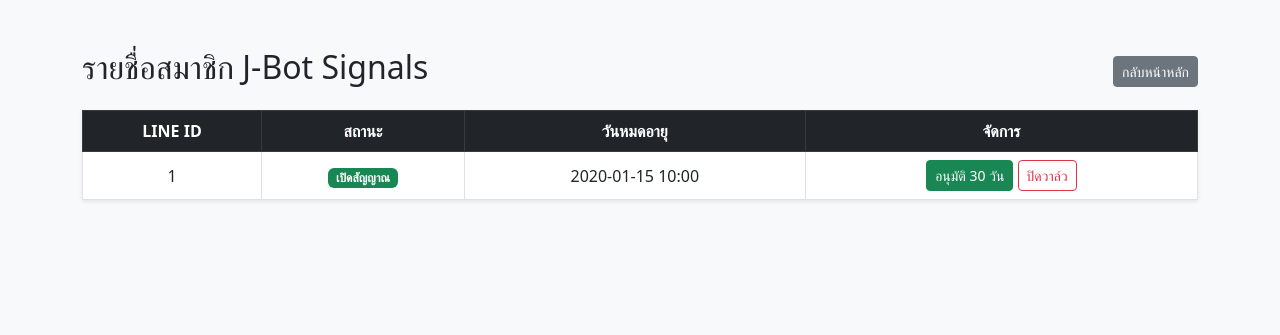
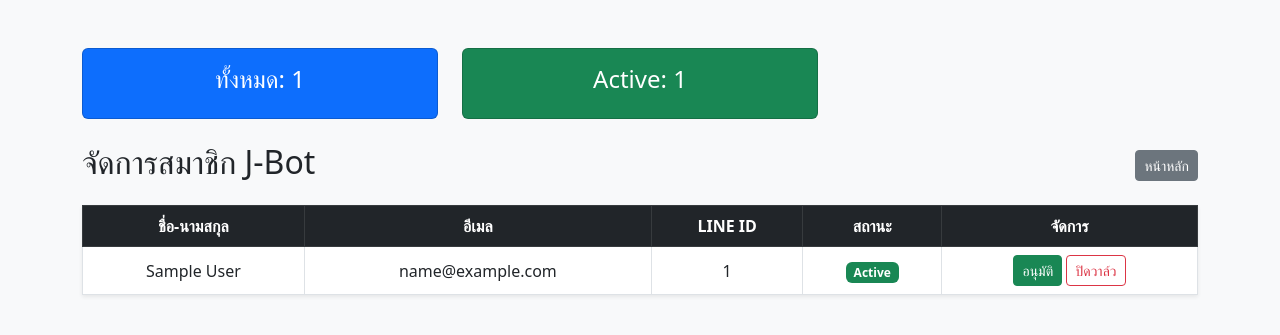
Before and after one commit to jirayuwannagul-tech/jbot-signals, a Flask app: page /admin/dashboard in a window 1280 px wide. Shown: the top 335 px of the page. Run offline with Flask 3, Linux system fonts and the light colour scheme; tables that the repository leaves empty hold one stand-in row (values such as "Sample post").

Commit message:
Update app.py with Admin Bot and Tokens

```diff
--- a/app.py
+++ b/app.py
@@ -1,58 +1,101 @@
-from flask import Flask, render_template, request, redirect, url_for
+from flask import Flask, render_template, request, redirect, url_for, abort
 from flask_sqlalchemy import SQLAlchemy
 from datetime import datetime, timedelta
 import os
+import requests
 
 app = Flask(__name__)
 
-# 1. ตั้งค่าฐานข้อมูลสมาชิก (สร้างไฟล์ชื่อ jbot_members.db อัตโนมัติ)
+# --- 1. ตั้งค่ากุญแจ LINE (พี่เอา Token ที่ก๊อปมาวางตรงนี้) ---
+LINE_CHANNEL_ACCESS_TOKEN = 'วาง Access Token ยาวๆ ตรงนี้'
+LINE_CHANNEL_SECRET = 'วาง Channel Secret ตรงนี้'
+
+# --- 2. ตั้งค่าระบบฐานข้อมูล ---
 app.config['SQLALCHEMY_DATABASE_URI'] = 'sqlite:///jbot_members.db'
 app.config['SQLALCHEMY_TRACK_MODIFICATIONS'] = False
 db = SQLAlchemy(app)
 
-# 2. สร้างโครงสร้างตารางสมุดจดชื่อสมาชิก
+# โครงสร้างฐานข้อมูลสมาชิก
 class Member(db.Model):
     id = db.Column(db.Integer, primary_key=True)
     line_id = db.Column(db.String(100), unique=True, nullable=False)
+    name = db.Column(db.String(100))
+    email = db.Column(db.String(100))
     expiry_date = db.Column(db.DateTime, nullable=False)
-    is_active = db.Column(db.Boolean, default=False) # วาล์วเปิด-ปิดสัญญาณ
+    is_active = db.Column(db.Boolean, default=False)
 
-# สร้างฐานข้อมูลทันทีเมื่อรันแอป
 with app.app_context():
     db.create_all()
 
-# --- หน้าบ้าน (สำหรับลูกค้า) ---
+# --- 3. ฟังก์ชันบอทแอดมิน (ส่งข้อความหาลูกค้า) ---
+def send_line_message(user_id, text):
+    url = 'https://api.line.me/v2/bot/message/push'
+    headers = {
+        'Content-Type': 'application/json',
+        'Authorization': f'Bearer {LINE_CHANNEL_ACCESS_TOKEN}'
+    }
+    payload = {
+        'to': user_id,
+        'messages': [{'type': 'text', 'text': text}]
+    }
+    requests.post(url, headers=headers, json=payload)
+
+# Webhook สำหรับรับข้อมูลจาก LINE
+@app.route("/callback/admin", methods=['POST'])
+def callback():
+    body = request.get_json()
+    if not body or 'events' not in body: return 'OK'
+
+    for event in body['events']:
+        if event['type'] == 'message':
+            user_id = event['source']['userId']
+            msg_text = event['message'].get('text', '')
+
+            # ถ้าลูกค้าทักมาครั้งแรก ให้ส่งวิธีชำระเงิน
+            reply_text = "สวัสดีครับ J-Bot ยินดีต้อนรับ!\nกรุณาโอนเงิน 490 บาทมาที่\nกสิกรไทย: 024-3-44305-9\nจิรายุ วรรณกุล\nแล้วส่งรูปสลิปพร้อมพิมพ์ 'แจ้งโอน' ครับ"
+
+            # ตรวจสอบเบื้องต้น (แบบง่าย) ถ้าลูกค้าบอกแจ้งโอน ให้สร้างชื่อในตารางรอไว้
+            if 'แจ้งโอน' in msg_text:
+                existing = Member.query.filter_by(line_id=user_id).first()
+                if not existing:
+                    new_member = Member(line_id=user_id, expiry_date=datetime.now(), is_active=False)
+                    db.session.add(new_member)
+                    db.session.commit()
+                reply_text = "ได้รับเรื่องแล้วครับ แอดมินจะรีบตรวจสอบสลิปและอนุมัติให้ภายใน 15 นาทีครับ"
+
+            send_line_message(user_id, reply_text)
+    return 'OK'
+
+# --- 4. หน้าเว็บจัดการสมาชิก (Admin Dashboard) ---
 @app.route('/')
 def home():
     return render_template('index.html')
 
-# --- หน้าแอดมิน (สำหรับคุณจัดการสมาชิก) ---
 @app.route('/admin/dashboard')
 def admin_dashboard():
-    # ดึงรายชื่อสมาชิกทั้งหมดจากฐานข้อมูลมาแสดงผล
     members = Member.query.all()
-    return render_template('admin.html', members=members)
+    return render_template('admin.html', members=members, now=datetime.now())
 
-if __name__ == '__main__':
-    port = int(os.environ.get("PORT", 5000))
-    app.run(host='0.0.0.0', port=port)
-
-    # ฟังก์ชันสำหรับ "เปิดวาล์ว" และ "เพิ่มวันหมดอายุ"
 @app.route('/admin/approve/<int:member_id>')
 def approve_member(member_id):
     member = Member.query.get(member_id)
     if member:
         member.is_active = True
-        # ตั้งวันหมดอายุเป็น 30 วันนับจากตอนนี้
         member.expiry_date = datetime.now() + timedelta(days=30)
         db.session.commit()
+        # แจ้งเตือนลูกค้าผ่านบอททันทีเมื่ออนุมัติ
+        send_line_message(member.line_id, "✅ อนุมัติเรียบร้อย! คุณเริ่มรับสัญญาณได้ทันทีครับ\nแอดบอทจ่าที่นี่: [ลิงก์บอทจ่า]")
     return redirect(url_for('admin_dashboard'))
 
-# ฟังก์ชันสำหรับ "ปิดวาล์ว" (ตัดสัญญาณ)
 @app.route('/admin/block/<int:member_id>')
 def block_member(member_id):
     member = Member.query.get(member_id)
     if member:
         member.is_active = False
         db.session.commit()
+        send_line_message(member.line_id, "❌ สัญญาณของคุณถูกปิดชั่วคราว โปรดติดต่อแอดมินครับ")
     return redirect(url_for('admin_dashboard'))
+
+if __name__ == '__main__':
+    port = int(os.environ.get("PORT", 5000))
+    app.run(host='0.0.0.0', port=port)
--- a/templates/admin.html
+++ b/templates/admin.html
@@ -7,48 +7,51 @@
 </head>
 <body class="bg-light">
     <div class="container mt-5">
+    <div class="row mb-4">
+        <div class="col-md-4">
+            <div class="card bg-primary text-white text-center p-3">
+                <h4>ทั้งหมด: {{ members|length }}</h4>
+            </div>
+        </div>
+        <div class="col-md-4">
+            <div class="card bg-success text-white text-center p-3">
+                <h4>Active: {{ members|selectattr('is_active', 'equalto', True)|list|length }}</h4>
+            </div>
+        </div>
+    </div>
+
     <div class="d-flex justify-content-between align-items-center">
-            <h2>รายชื่อสมาชิก J-Bot Signals</h2>
-            <a href="/" class="btn btn-secondary btn-sm">กลับหน้าหลัก</a>
+        <h2>จัดการสมาชิก J-Bot</h2>
+        <a href="/" class="btn btn-secondary btn-sm">หน้าหลัก</a>
     </div>
 
     <table class="table table-bordered bg-white shadow-sm mt-3">
         <thead class="table-dark text-center">
             <tr>
+                <th>ชื่อ-นามสกุล</th>
+                <th>อีเมล</th>
                 <th>LINE ID</th>
                 <th>สถานะ</th>
-                    <th>วันหมดอายุ</th>
                 <th>จัดการ</th>
             </tr>
         </thead>
         <tbody>
             {% for member in members %}
             <tr class="text-center align-middle">
-                    <td>{{ member.line_id }}</td>
+                <td>{{ member.name }}</td> <td>{{ member.email }}</td> <td>{{ member.line_id }}</td>
                 <td>
                     {% if member.is_active %}
-                            <span class="badge bg-success">เปิดสัญญาณ</span>
+                        <span class="badge bg-success">Active</span>
                     {% else %}
-                            <span class="badge bg-danger">ปิดสัญญาณ</span>
-                        {% if member.expiry_date < now %} (หมดอายุ) {% endif %}
+                        <span class="badge bg-danger">Expired</span>
                     {% endif %}
                 </td>
-                    <td>{{ member.expiry_date.strftime('%Y-%m-%d %H:%M') }}</td>
                 <td>
-                        <a href="{{ url_for('approve_member', member_id=member.id) }}"
-                           class="btn btn-success btn-sm">อนุมัติ 30 วัน</a>
-
-                        <a href="{{ url_for('block_member', member_id=member.id) }}"
-                           class="btn btn-outline-danger btn-sm">ปิดวาล์ว</a>
+                    <a href="{{ url_for('approve_member', member_id=member.id) }}" class="btn btn-success btn-sm">อนุมัติ</a>
+                    <a href="{{ url_for('block_member', member_id=member.id) }}" class="btn btn-outline-danger btn-sm">ปิดวาล์ว</a>
                 </td>
-                </tr>
-                {% else %}
-                <tr>
-                    <td colspan="4" class="text-center text-muted">ยังไม่มีรายชื่อสมาชิกในระบบ</td>
             </tr>
             {% endfor %}
         </tbody>
     </table>
 </div>
-</body>
-</html>
```
Lines whose indentation alone changed are shown as unchanged.
